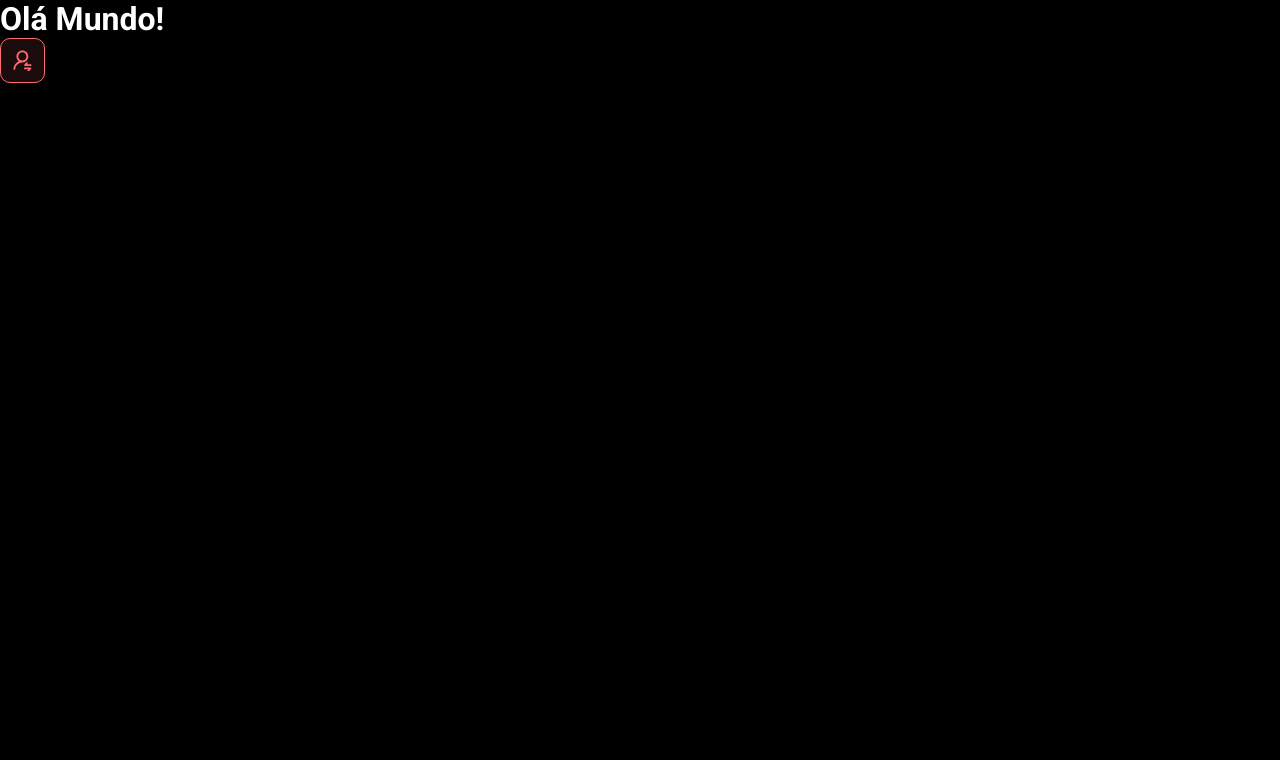
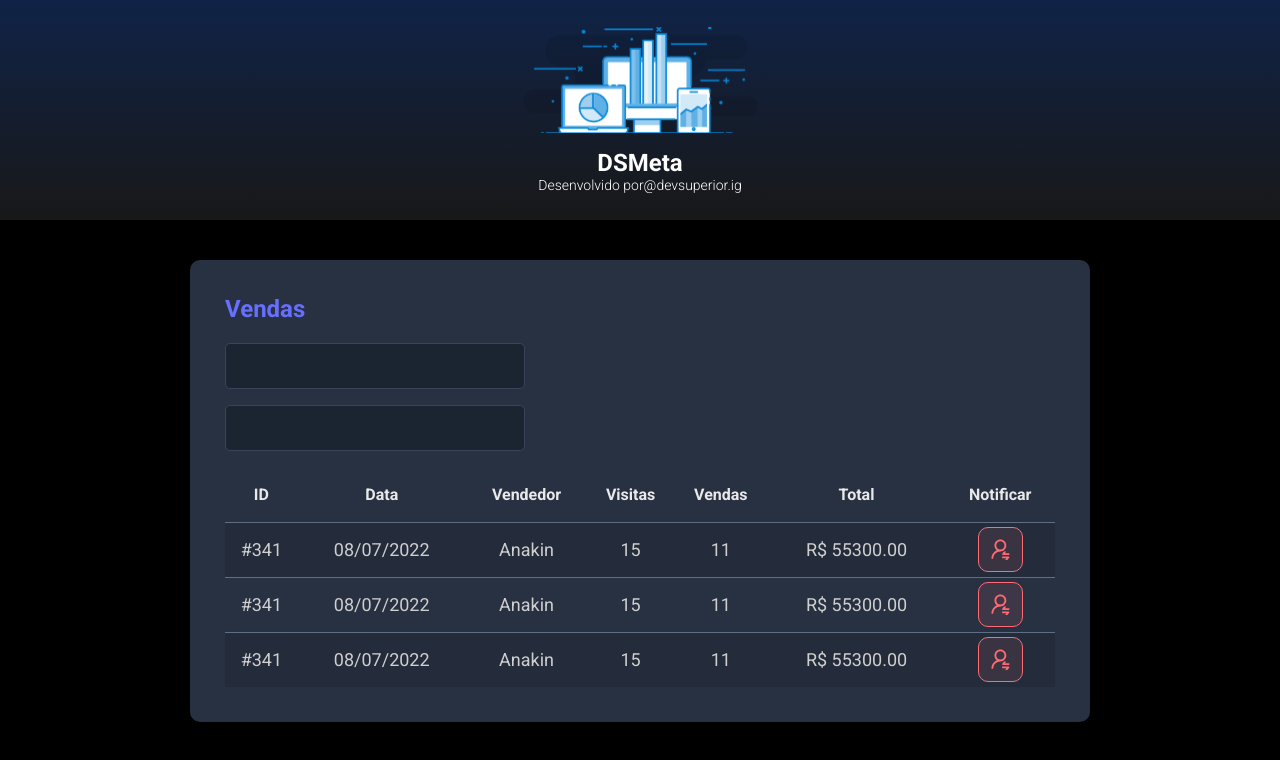
Before and after one commit to RrodFreitas/dsmeta, a React (Vite) app in the folder frontend/: page / in a window 1280 px wide. Shown: the top 760 px of the page. Built offline with nearby package versions, Linux system fonts and the light colour scheme.

Commit message:
Other components

```diff
--- a/frontend/src/App.tsx
+++ b/frontend/src/App.tsx
@@ -1,10 +1,18 @@
-import NotificationButton from "./components/NotificationButton"
+import Header from "./components/Header"
+import SalesCard from "./components/SalesCard"
+import NotificationButton from "./components/SalesCard"
 
 function App() {
   return (
     <>
-      <h1>Olá Mundo!</h1>
-      <NotificationButton />
+      <Header />
+      <main>
+        <section id="sales">
+          <div className="dsmeta-container">
+            <SalesCard />
+          </div>
+        </section>
+      </main>
     </>
   )
 }
--- /dev/null
+++ b/frontend/src/components/Header/index.tsx
@@ -0,0 +1,19 @@
+import logo from '../../assets/img/logo.svg'
+import './styles.css'
+
+function Header() {
+  return (
+    <header>
+      <div className="dsmeta-logo-container">
+        <img src={logo} alt="DSMeta" />
+        <h1>DSMeta</h1>
+        <p>
+          Desenvolvido por
+          <a href="https://www.instagram.com/devsuperior.ig">@devsuperior.ig</a>
+        </p>
+      </div>
+    </header>
+  )
+}
+
+export default Header
--- /dev/null
+++ b/frontend/src/components/Header/styles.css
@@ -0,0 +1,27 @@
+header {
+  background: linear-gradient(180deg, #102347 0%, #181818 100%);
+  height: 220px;
+  display: flex;
+  align-items: center;
+  justify-content: center;
+}
+
+.dsmeta-logo-container {
+  display: flex;
+  flex-direction: column;
+  align-items: center;
+}
+
+.dsmeta-logo-container img {
+  width: 235px;
+}
+
+.dsmeta-logo-container h1 {
+  margin-top: 15px;
+  font-size: 24px;
+}
+
+.dsmeta-logo-container p {
+  font-size: 14px;
+  font-weight: 300;
+}
--- /dev/null
+++ b/frontend/src/components/SalesCard/index.tsx
@@ -0,0 +1,79 @@
+import NotificationButton from '../NotificationButton'
+import './styles.css'
+
+function SalesCard() {
+  return (
+    <div className="dsmeta-card">
+      <h2 className="dsmeta-sales-title">Vendas</h2>
+      <div>
+        <div className="dsmeta-form-control-container">
+          <input className="dsmeta-form-control" type="text" />
+        </div>
+        <div className="dsmeta-form-control-container">
+          <input className="dsmeta-form-control" type="text" />
+        </div>
+      </div>
+
+      <div>
+        <table className="dsmeta-sales-table">
+          <thead>
+            <tr>
+              <th className="show992">ID</th>
+              <th className="show576">Data</th>
+              <th>Vendedor</th>
+              <th className="show992">Visitas</th>
+              <th className="show992">Vendas</th>
+              <th>Total</th>
+              <th>Notificar</th>
+            </tr>
+          </thead>
+          <tbody>
+            <tr>
+              <td className="show992">#341</td>
+              <td className="show576">08/07/2022</td>
+              <td>Anakin</td>
+              <td className="show992">15</td>
+              <td className="show992">11</td>
+              <td>R$ 55300.00</td>
+              <td>
+                <div className="dsmeta-red-btn-container">
+                  <NotificationButton />
+                </div>
+              </td>
+            </tr>
+            <tr>
+              <td className="show992">#341</td>
+              <td className="show576">08/07/2022</td>
+              <td>Anakin</td>
+              <td className="show992">15</td>
+              <td className="show992">11</td>
+              <td>R$ 55300.00</td>
+              <td>
+                <div className="dsmeta-red-btn-container">
+                  <NotificationButton />
+                </div>
+              </td>
+            </tr>
+            <tr>
+              <td className="show992">#341</td>
+              <td className="show576">08/07/2022</td>
+              <td>Anakin</td>
+              <td className="show992">15</td>
+              <td className="show992">11</td>
+              <td>R$ 55300.00</td>
+              <td>
+                <div className="dsmeta-red-btn-container">
+                  <NotificationButton />
+                </div>
+              </td>
+            </tr>
+          </tbody>
+
+        </table>
+      </div>
+
+    </div>
+  )
+}
+
+export default SalesCard
--- /dev/null
+++ b/frontend/src/components/SalesCard/styles.css
@@ -0,0 +1,97 @@
+.dsmeta-card {
+    background-color: #283142;
+    border-radius: 10px;
+    padding: 30px 10px;
+}
+
+.dsmeta-sales-title {
+    color: #676fff;
+    font-size: 24px;
+    margin-bottom: 20px;
+}
+
+.dsmeta-form-control-container {
+    margin-bottom: 16px;
+    max-width: 300px;
+}
+
+.dsmeta-form-control {
+    width: 100%;
+    height: 46px;
+    background-color: #1b2531;
+    border: 1px solid #384459;
+    border-radius: 5px;
+    color: #9aaabe;
+    padding: 0 20px;
+    font-size: 18px;
+}
+
+.dsmeta-sales-table {
+    width: 100%;
+    border-spacing: 0;
+    border-collapse: collapse;
+}
+
+.dsmeta-sales-table thead {
+    height: 55px;
+    font-size: 16px;
+    color: #e9e9e9;
+    font-weight: 700;
+}
+
+.dsmeta-sales-table tbody {
+    font-size: 14px;
+    font-weight: 400;
+    color: #cfcfcf;
+    text-align: center;
+}
+
+.dsmeta-sales-table tbody tr {
+    height: 74px;
+    border-top: 1px solid #5f6e82;
+}
+
+.dsmeta-sales-table tbody tr:hover>td {
+    background-color: #384459;
+}
+
+.dsmeta-sales-table tbody tr:nth-child(odd) {
+    background-color: #242c3b;
+}
+
+.dsmeta-red-btn-container {
+    display: flex;
+    justify-content: center;
+}
+
+.show576 {
+    display: none;
+}
+
+.show992 {
+    display: none;
+}
+
+@media (min-width: 576px) {
+    .show576 {
+        display: table-cell;
+    }
+
+    .dsmeta-card {
+        padding: 35px;
+    }
+
+    .dsmeta-sales-table tbody tr {
+        height: 55px;
+    }
+
+    .dsmeta-sales-table tbody {
+        font-size: 18px;
+    }
+}
+
+@media (min-width: 992px) {
+    .show992 {
+        display: table-cell;
+    }
+}
--- a/frontend/src/index.css
+++ b/frontend/src/index.css
@@ -20,40 +20,6 @@
   text-decoration: none;
 }
 
-header {
-  background: linear-gradient(180deg, #102347 0%, #181818 100%);
-  height: 220px;
-  display: flex;
-  align-items: center;
-  justify-content: center;
-}
-
-.dsmeta-logo-container {
-  display: flex;
-  flex-direction: column;
-  align-items: center;
-}
-
-.dsmeta-logo-container img {
-  width: 235px;
-}
-
-.dsmeta-logo-container h1 {
-  margin-top: 15px;
-  font-size: 24px;
-}
-
-.dsmeta-logo-container p {
-  font-size: 14px;
-  font-weight: 300;
-}
-
-.dsmeta-card {
-  background-color: #283142;
-  border-radius: 10px;
-  padding: 30px 10px;
-}
-
 .dsmeta-container {
   width: 100%;
   max-width: 900px;
@@ -63,111 +29,3 @@
 #sales {
   padding: 40px 10px;
 }
-
-.dsmeta-sales-title {
-  color: #676fff;
-  font-size: 24px;
-  margin-bottom: 20px;
-}
-
-.dsmeta-form-control-container {
-  margin-bottom: 16px;
-  max-width: 300px;
-}
-
-.dsmeta-form-control {
-  width: 100%;
-  height: 46px;
-  background-color: #1b2531;
-  border: 1px solid #384459;
-  border-radius: 5px;
-  color: #9aaabe;
-  padding: 0 20px;
-  font-size: 18px;
-}
-
-.dsmeta-sales-table {
-  width: 100%;
-  border-spacing: 0;
-  border-collapse: collapse;
-}
-
-.dsmeta-sales-table thead {
-  height: 55px;
-  font-size: 16px;
-  color: #e9e9e9;
-  font-weight: 700;
-}
-
-.dsmeta-sales-table tbody {
-  font-size: 14px;
-  font-weight: 400;
-  color: #cfcfcf;
-  text-align: center;
-}
-
-.dsmeta-sales-table tbody tr {
-  height: 74px;
-  border-top: 1px solid #5f6e82;
-}
-
-.dsmeta-sales-table tbody tr:hover > td {
-  background-color: #384459;
-}
-
-.dsmeta-sales-table tbody tr:nth-child(odd) {
-  background-color: #242c3b;
-}
-
-.dsmeta-red-btn-container {
-    display: flex;
-    justify-content: center;
-}
-
-.dsmeta-red-btn {
-  height: 45px;
-  width: 45px;
-  background: rgba(255, 107, 114, 0.1);
-  border: 1px solid #ff6b72;
-  border-radius: 10px;
-  display: flex;
-  align-items: center;
-  justify-content: center;
-  cursor: pointer;
-}
-
-.dsmeta-red-btn img {
-    width: 19px;
-}
-
-.show576 {
-    display: none;
-}
-
-.show992 {
-    display: none;
-}
-
-@media (min-width: 576px) {
-    .show576 {
-        display: table-cell;
-    }
-
-    .dsmeta-card {
-        padding: 35px;
-    }
-
-    .dsmeta-sales-table tbody tr {
-        height: 55px;
-    }
-
-    .dsmeta-sales-table tbody {
-        font-size: 18px;
-    }
-}
-
-@media (min-width: 992px) {
-    .show992 {
-        display: table-cell;
-    }
-}
```
Also changed, not shown: frontend/src/assets/img/logo.svg (added).
